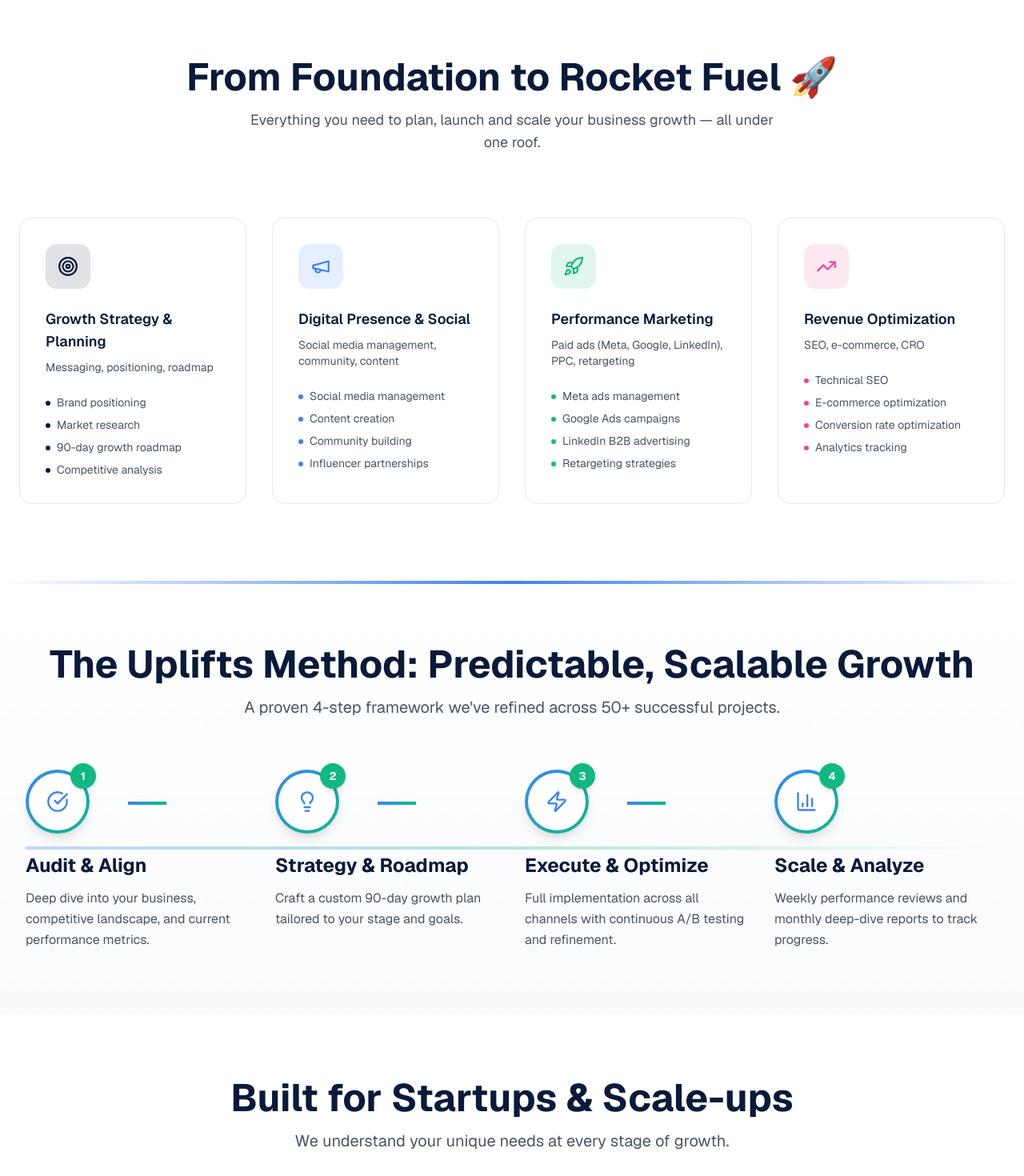
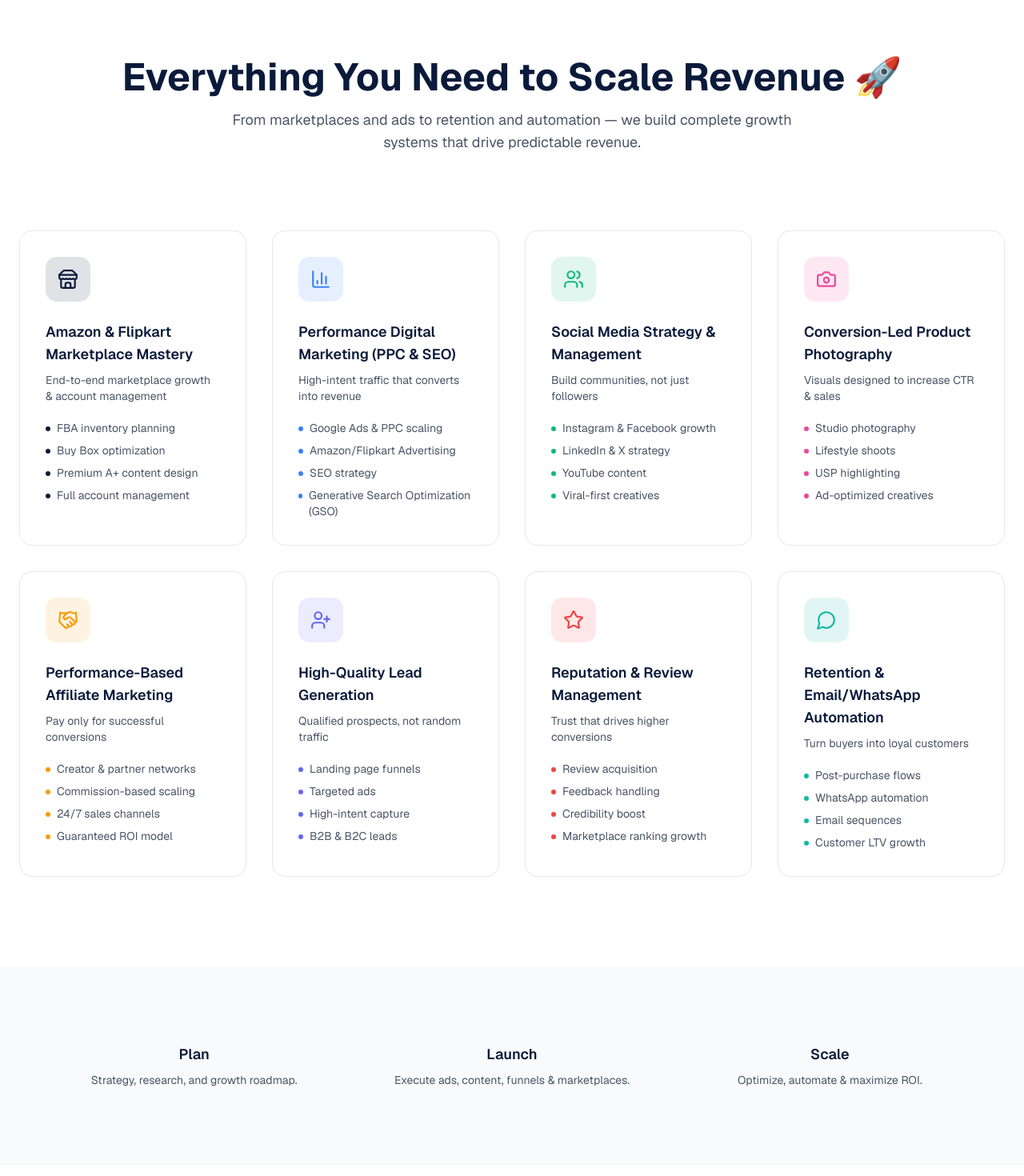
Before and after one commit to harshh1505/uplifts_media, a Next.js app: page / in a window 1280 px wide. Shown: the part 1640-3110 px from the top of the page at 80% size. Built offline with nearby package versions, Linux system fonts and the light colour scheme.

Commit message:
Refactor services section with new offerings and layout

```diff
--- a/components/services.tsx
+++ b/components/services.tsx
@@ -1,82 +1,143 @@
-import { Target, Megaphone, Rocket, TrendingUp } from 'lucide-react';
+import Link from 'next/link';
+import {
+  Store,
+  BarChart3,
+  Users,
+  Camera,
+  Handshake,
+  UserPlus,
+  Star,
+  MessageCircle,
+} from 'lucide-react';
 
 const services = [
   {
-    icon: Target,
-    title: 'Growth Strategy & Planning',
-    description: 'Messaging, positioning, roadmap',
+    icon: Store,
+    title: 'Amazon & Flipkart Marketplace Mastery',
+    description: 'End-to-end marketplace growth & account management',
     details: [
-      'Brand positioning',
-      'Market research',
-      '90-day growth roadmap',
-      'Competitive analysis',
+      'FBA inventory planning',
+      'Buy Box optimization',
+      'Premium A+ content design',
+      'Full account management',
     ],
     color: '#0A1A3A',
   },
   {
-    icon: Megaphone,
-    title: 'Digital Presence & Social',
-    description: 'Social media management, community, content',
+    icon: BarChart3,
+    title: 'Performance Digital Marketing (PPC & SEO)',
+    description: 'High-intent traffic that converts into revenue',
     details: [
-      'Social media management',
-      'Content creation',
-      'Community building',
-      'Influencer partnerships',
+      'Google Ads & PPC scaling',
+      'Amazon/Flipkart Advertising',
+      'SEO strategy',
+      'Generative Search Optimization (GSO)',
     ],
     color: '#3B82F6',
   },
   {
-    icon: Rocket,
-    title: 'Performance Marketing',
-    description: 'Paid ads (Meta, Google, LinkedIn), PPC, retargeting',
+    icon: Users,
+    title: 'Social Media Strategy & Management',
+    description: 'Build communities, not just followers',
     details: [
-      'Meta ads management',
-      'Google Ads campaigns',
-      'LinkedIn B2B advertising',
-      'Retargeting strategies',
+      'Instagram & Facebook growth',
+      'LinkedIn & X strategy',
+      'YouTube content',
+      'Viral-first creatives',
     ],
     color: '#10B981',
   },
   {
-    icon: TrendingUp,
-    title: 'Revenue Optimization',
-    description: 'SEO, e-commerce, CRO',
+    icon: Camera,
+    title: 'Conversion-Led Product Photography',
+    description: 'Visuals designed to increase CTR & sales',
     details: [
-      'Technical SEO',
-      'E-commerce optimization',
-      'Conversion rate optimization',
-      'Analytics tracking',
+      'Studio photography',
+      'Lifestyle shoots',
+      'USP highlighting',
+      'Ad-optimized creatives',
     ],
     color: '#EC4899',
+  },
+  {
+    icon: Handshake,
+    title: 'Performance-Based Affiliate Marketing',
+    description: 'Pay only for successful conversions',
+    details: [
+      'Creator & partner networks',
+      'Commission-based scaling',
+      '24/7 sales channels',
+      'Guaranteed ROI model',
+    ],
+    color: '#F59E0B',
+  },
+  {
+    icon: UserPlus,
+    title: 'High-Quality Lead Generation',
+    description: 'Qualified prospects, not random traffic',
+    details: [
+      'Landing page funnels',
+      'Targeted ads',
+      'High-intent capture',
+      'B2B & B2C leads',
+    ],
+    color: '#6366F1',
+  },
+  {
+    icon: Star,
+    title: 'Reputation & Review Management',
+    description: 'Trust that drives higher conversions',
+    details: [
+      'Review acquisition',
+      'Feedback handling',
+      'Credibility boost',
+      'Marketplace ranking growth',
+    ],
+    color: '#EF4444',
+  },
+  {
+    icon: MessageCircle,
+    title: 'Retention & Email/WhatsApp Automation',
+    description: 'Turn buyers into loyal customers',
+    details: [
+      'Post-purchase flows',
+      'WhatsApp automation',
+      'Email sequences',
+      'Customer LTV growth',
+    ],
+    color: '#14B8A6',
   },
 ];
 
 export function Services() {
   return (
-    <section id="services" className="py-24 px-6 bg-white">
-      <div className="max-w-7xl mx-auto">
+    <section id="services" className="bg-white">
 
-        {/* Heading */}
-        <div className="text-center mb-20">
-          <h2 className="text-4xl md:text-5xl font-bold text-[#0A1A3A] mb-4">
-            From Foundation to Rocket Fuel 🚀
-          </h2>
-          <p className="text-gray-600 text-lg max-w-2xl mx-auto">
-            Everything you need to plan, launch and scale your business growth — all under one roof.
-          </p>
-        </div>
+      {/* ================= HERO ================= */}
+      <div className="text-center py-24 px-6">
+        <h2 className="text-4xl md:text-5xl font-bold text-[#0A1A3A] mb-4">
+          Everything You Need to Scale Revenue 🚀
+        </h2>
 
-        {/* Cards */}
-        <div className="grid grid-cols-1 md:grid-cols-2 lg:grid-cols-4 gap-8">
+        <p className="text-gray-600 text-lg max-w-3xl mx-auto">
+          From marketplaces and ads to retention and automation —
+          we build complete growth systems that drive predictable revenue.
+        </p>
+      </div>
+
+
+      {/* ================= GRID ================= */}
+      <div className="max-w-7xl mx-auto px-6 pb-28">
+        <div className="grid grid-cols-1 sm:grid-cols-2 lg:grid-cols-4 gap-8">
+
           {services.map((service, index) => {
             const Icon = service.icon;
 
             return (
               <div
                 key={index}
-                className="group relative bg-white rounded-2xl border border-gray-200 p-8 transition-all duration-300 hover:-translate-y-2 hover:shadow-xl"
+                className="group bg-white rounded-2xl border border-gray-200 p-8 hover:-translate-y-2 hover:shadow-xl transition-all duration-300"
               >
-                {/* Icon */}
                 <div
                   className="w-14 h-14 rounded-xl flex items-center justify-center mb-6"
                   style={{ backgroundColor: `${service.color}20` }}
@@ -84,20 +145,17 @@ export function Services() {
                   <Icon size={26} style={{ color: service.color }} />
                 </div>
 
-                {/* Title */}
                 <h3 className="text-lg font-semibold text-[#0A1A3A] mb-2">
                   {service.title}
                 </h3>
 
-                {/* Description */}
-                <p className="text-sm text-gray-600 mb-6">
+                <p className="text-sm text-gray-600 mb-5">
                   {service.description}
                 </p>
 
-                {/* Details */}
                 <ul className="space-y-2">
                   {service.details.map((detail, i) => (
-                    <li key={i} className="text-sm text-gray-600 flex items-start gap-2">
+                    <li key={i} className="text-sm text-gray-600 flex gap-2">
                       <span
                         className="w-1.5 h-1.5 mt-2 rounded-full"
                         style={{ backgroundColor: service.color }}
@@ -109,7 +167,48 @@ export function Services() {
               </div>
             );
           })}
+
         </div>
+      </div>
+
+
+      {/* ================= PROCESS ================= */}
+      <div className="bg-gray-50 py-24 px-6">
+        <div className="max-w-6xl mx-auto grid md:grid-cols-3 gap-10 text-center">
+
+          <div>
+            <h3 className="font-semibold text-lg mb-2">Plan</h3>
+            <p className="text-gray-600 text-sm">
+              Strategy, research, and growth roadmap.
+            </p>
+          </div>
+
+          <div>
+            <h3 className="font-semibold text-lg mb-2">Launch</h3>
+            <p className="text-gray-600 text-sm">
+              Execute ads, content, funnels & marketplaces.
+            </p>
+          </div>
+
+          <div>
+            <h3 className="font-semibold text-lg mb-2">Scale</h3>
+            <p className="text-gray-600 text-sm">
+              Optimize, automate & maximize ROI.
+            </p>
+          </div>
+
+        </div>
+      </div>
+
+
+      {/* ================= CTA ================= */}
+      <div className="text-center py-24 px-6">
+        <Link
+          href="/contact"
+          className="bg-[#3B82F6] text-white px-10 py-4 rounded-full font-semibold hover:shadow-xl transition"
+        >
+          Claim Your Free Growth Audit →
+        </Link>
       </div>
     </section>
   );
```
